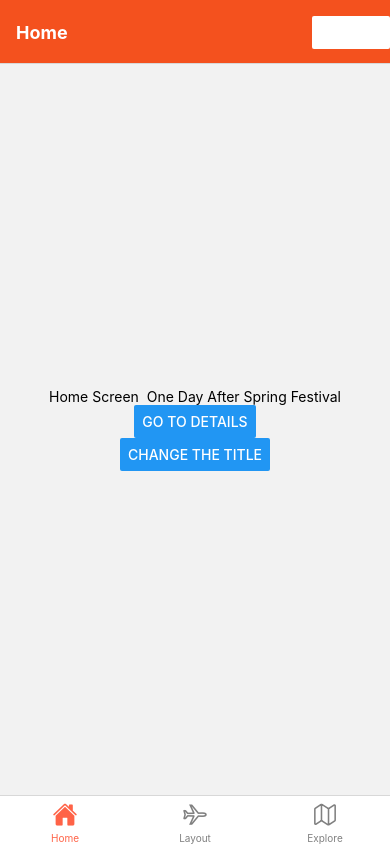
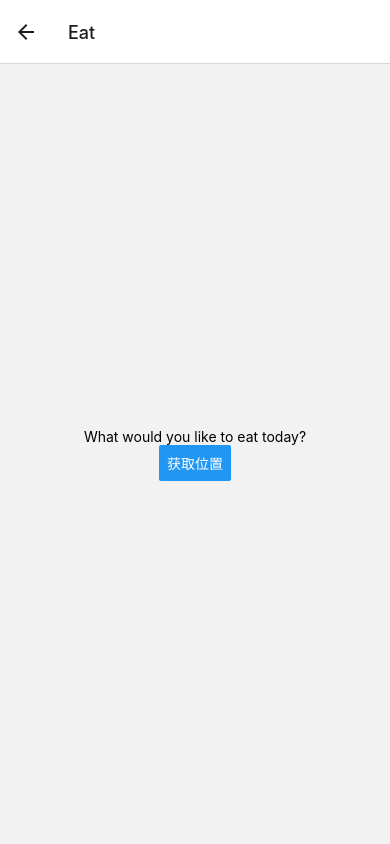
Before and after one commit to Samwellwang/meogda, a React Native app: screen /Eat in a window 390 px wide. Built offline with nearby package versions, Linux system fonts and the light colour scheme.

Commit message:
增加eat页面

```diff
--- a/App.js
+++ b/App.js
@@ -5,7 +5,8 @@ import { createNativeStackNavigator } from '@react-navigation/native-stack';
 import FlexDirectionBasics from "./howtolayout"
 import { createBottomTabNavigator } from '@react-navigation/bottom-tabs';
 import { Ionicons } from '@expo/vector-icons';
-import Echart from './explore'
+import Expore from './explore';
+import Eat from './eat';
 function HomeScreen({ navigation }) {
   return (
     <View style={{ flex: 1, alignItems: 'center', justifyContent: 'center' }}>
@@ -20,6 +21,9 @@ function HomeScreen({ navigation }) {
       <Button
       title ="change the title"
       onPress={() => navigation.setOptions({title:"new title"})}/>
+      <Button title="eat page"
+      onPress={()=>navigation.navigate('Eat')}
+      />
     </View>
   );
 }
@@ -107,7 +111,7 @@ function TrueHome() {
           />
         <Tab.Screen name="Layout" component={FlexDirectionBasics}
           options={style.options} />
-        <Tab.Screen name="Explore" component={Echart}
+        <Tab.Screen name="Explore" component={Expore}
           options={style.options} />
       </Tab.Navigator>
   );
@@ -121,6 +125,7 @@ function App() {
         <Stack.Screen name="Home2" component ={TrueHome}  options={{ headerShown: false }} />
         <Stack.Screen name="Details" component={DetailsScreen} />
         <Stack.Screen name="layout" component={FlexDirectionBasics} />
+        <Stack.Screen name="Eat" component={Eat} />
       </Stack.Navigator>
     </NavigationContainer>
   );
--- /dev/null
+++ b/eat.js
@@ -0,0 +1,14 @@
+import React from 'react';
+import{View,Text,Button} from 'react-native';
+
+const Eat = ()=>{
+    // justifyContent 垂直居中
+    // alignItems 水平居中
+    return (
+        <View style={{flex:1,alignItems:'center', justifyContent: 'center'}}>
+            <Text>What would you like to eat today?</Text>
+            <Button title = "获取位置"/>
+        </View>
+    )
+}
+export default Eat;
```
